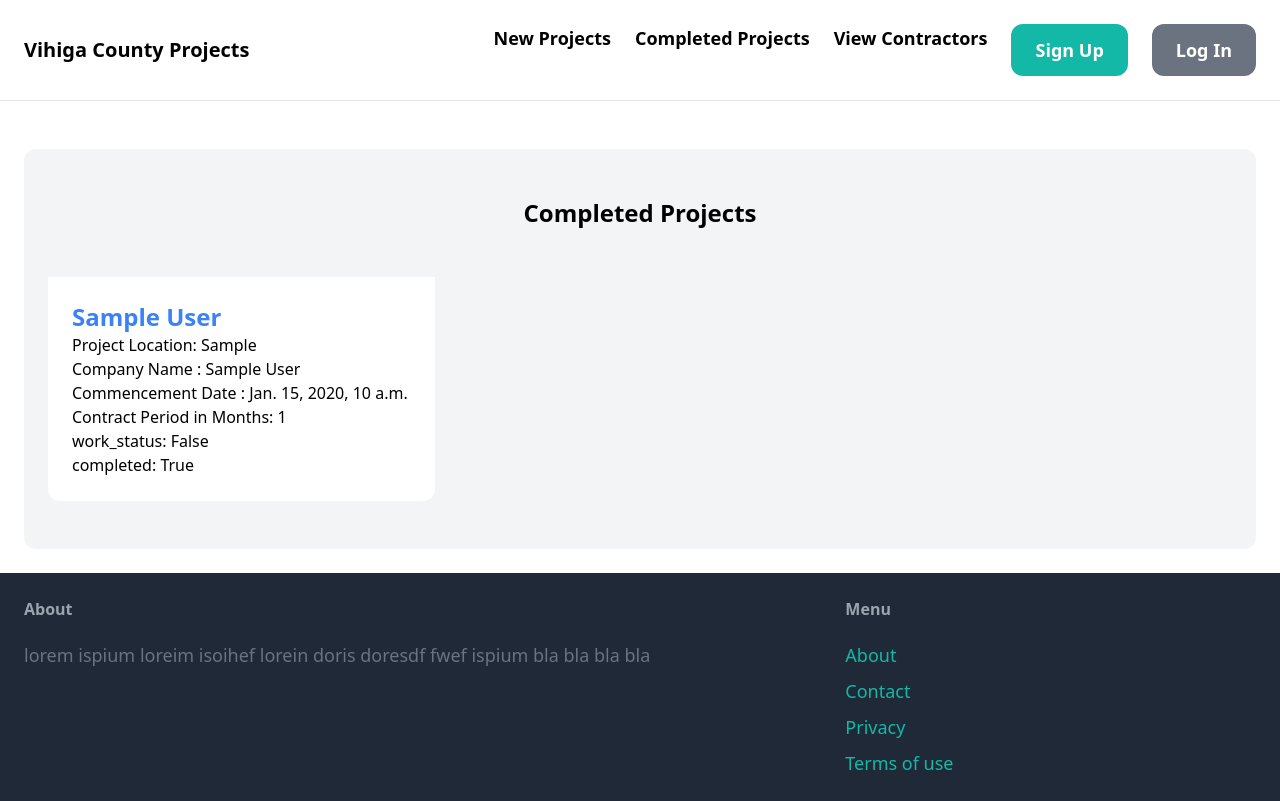
After one commit to Rogendo/VHC-Project-Tracker, a Django app: page /completed/ in a window 1280 px wide. The commit adds this page. Run offline with Django 4.2, Linux system fonts and the light colour scheme; tables that the repository leaves empty hold one stand-in row (values such as "Sample post"); some libraries are stand-ins or nearby versions.

Commit message:
user1 prototype1

```diff
--- a/projecttracker/settings.py
+++ b/projecttracker/settings.py
@@ -68,7 +68,7 @@ JAZZMIN_SETTINGS = {
     "site_icon": None,
 
     # Welcome text on the login screen
-    "welcome_sign": "Welcome to Vihiga County Information Management Admin Panel",
+    "welcome_sign": "Welcome to Task Manager Admin Panel",
 
     # Copyright on the footer
     "copyright": "Rogendo",
@@ -265,7 +265,8 @@ USE_TZ = True
 
 STATIC_URL = 'static/'
 STATIC_ROOT = 'static/'
-
+MEDIA_URL = 'media/'
+MEDIA_ROOT = BASE_DIR / 'media'
 # Default primary key field type
 # https://docs.djangoproject.com/en/4.1/ref/settings/#default-auto-field
 
--- a/projecttracker/urls.py
+++ b/projecttracker/urls.py
@@ -18,9 +18,14 @@ from django.urls import path,include,re_path
 from django.views.generic import TemplateView
 
 
+
 urlpatterns = [
     path('admin/', admin.site.urls),
-    path("user/", include("users.urls")),
-    path("",TemplateView.as_view(template_name="users/index.html")),
+
+    path("", include("users.urls")),
+    # path("",TemplateView.as_view(template_name="users/index.html")),
 
 ]
+# urlpatterns +=[re_path(r'^.*',TemplateView.as_view(template_name="users/index.html"))]
+
+# urlpatterns += [re_path(r'^.*', TemplateView.as_view(template_name='index.html'))]
--- a/requirements.txt
+++ b/requirements.txt
@@ -2,3 +2,5 @@ Django==4.1.1
 django-jazzmin==2.6.0
 djoser==2.2.0
 python-dateutil==2.8.2
+Pillow==9.5.0
+django-happenings==0.3.3
--- a/users/models.py
+++ b/users/models.py
@@ -34,10 +34,11 @@ class Minister(models.Model):
 # CREATING THE DATA TABLES
 class Contractor(models.Model):
     company_name = models.CharField(max_length=100)
-    ID_no = models.CharField(max_length=12)
-    # ID_no = models.CharField(max_length=12,unique=True
-    main_contractor = models.CharField(max_length=100)
-
+    company_ID_no = models.CharField(max_length=12)
+    company_email  = models.EmailField(null=True)
+    chief_contractor = models.CharField(max_length=100,unique=True)
+    chief_contractor_phone_no = models.CharField(max_length=12)
+    contracting_team_member_1 = models.CharField(max_length=100)
     def __str__(self):
         return self.company_name
 
@@ -52,18 +53,6 @@ class Procurement_Department(models.Model):
         db_table = 'Tables'
         # change model name in admin
         verbose_name = "Procurement Department"
-
-# class ContractImplementationTeam():
-    # name=
-    # ID_no=
-    # phone_no=
-
-# Tenders Table
-# class Tenders(models.Model):
-#     tender_ID = models.CharField(primary_key=True,unique=True,max_length=30)
-#     tender_name = models.CharField(unique=True,max_length=60)
-#     created_on = models.DateTimeField()
-#     project_name = models.CharField(max_length=100)
 
 
 PAYMENT_STATUS=(
@@ -91,6 +80,8 @@ class Project(models.Model):
     payments_made = models.CharField(max_length=20)
     payment_status = models.BooleanField(choices=PAYMENT_STATUS, default=1)
     work_status = models.BooleanField(choices=WORK_STATUS,default=0)
+    completed = models.BooleanField(default=False)
+
     updated_on = models.DateTimeField(auto_now_add=True)
     date = models.DateField()
     contract_period_months = models.PositiveIntegerField()
@@ -114,7 +105,7 @@ class Checklist(models.Model):
     checklist_name = models.CharField(max_length=80)
     project_name = models.ForeignKey(Project,on_delete=models.CASCADE,related_name="project")
     procurrement_department = models.ForeignKey(Procurement_Department,on_delete=models.CASCADE,related_name="procuring_dpt")
-    main_contractor = models.ForeignKey(Contractor,on_delete=models.CASCADE,related_name="contractor")
+    main_contractor = models.ForeignKey(Contractor, on_delete=models.CASCADE,related_name="contractor")
     checklist_document = models.FileField(upload_to='Checklist_Documents/')
     contract_period_months = models.PositiveIntegerField()
     date = models.DateField()
@@ -132,3 +123,13 @@ class Checklist(models.Model):
 
     def __str__(self):
         return self.checklist_name
+
+class ProjectProgress(models.Model):
+    project_name = models.ForeignKey(Project,on_delete=models.CASCADE,related_name='projectname')
+    company_name = models.ForeignKey(Contractor,on_delete=models.CASCADE,related_name='companyname')
+    # chief_contractor = models.ForeignKey(Contractor,to_field="chief_contractor",on_delete=models.CASCADE)
+    description = models.CharField(max_length=600)
+    images = models.ImageField(upload_to='Progress_Images/')
+    updated_at = models.DateTimeField()
+    def __str__(self):
+        return f"Progress for {self.project_name}"
--- /dev/null
+++ b/users/templates/users/base.html
@@ -0,0 +1,47 @@
+<!DOCTYPE html>
+<html lang="en">
+<head>
+    <meta charset="UTF-8">
+    <meta http-equiv="X-UA-Compatible" content="IE=edge">
+    <meta name="viewport" content="width=device-width, initial-scale=1.0">
+    <script src="https://cdn.tailwindcss.com"></script>
+    <title>{% block title %}{% endblock title %}| Project Management System</title>
+</head>
+<body>
+    <nav class="py-6 px-6 flex flex-wrap justify-between items-center border-b border-gray-200">
+        <a href="/" class="text-xl font-semibold">Vihiga County Projects</a>
+        <div class="flex space-x-6 mt-4 sm:mt-0">
+            <a href="{% url 'home' %}" class="text-lg font-semibold hover:text-gray-500">New Projects</a>
+            <a href="{% url 'completed' %}" class="text-lg font-semibold hover:text-gray-500">Completed Projects</a>
+            <a href="#" class="text-lg font-semibold hover:text-gray-500">View Contractors</a>
+            <a href="#" class="px-6 py-3 text-lg font-semibold bg-teal-500 text-white rounded-xl hover:bg-teal-700">Sign Up</a>
+            <a href="#" class="px-6 py-3 text-lg font-semibold bg-gray-500 text-white rounded-xl hover:bg-gray-700">Log In</a>
+        </div>
+    </nav>
+
+
+
+    <div class="px-6 py-6">
+        {% block content %}
+        {% endblock content %}
+    </div>
+    <footer class="py-6 px-6 flex justify-between bg-gray-800">
+        <div class="w-2/3 pr-10">
+            <h3 class="mb-5 font-semibold text-gray-400">About</h3>
+            <p class="text-lg text-gray-500">lorem ispium loreim isoihef lorein doris doresdf fwef ispium bla bla bla bla </p>
+        </div>
+        <div class="w-1/3">
+        <h3 class="mb-5 font-semibold text-gray-400">Menu</h3>
+        <ul class="space-y-2">
+            <li><a href=" {% url 'about' %}" class ="text-lg text-teal-500 hover:text-teal-700">About</a></li>
+            <li><a href="{% url 'contact' %}" class ="text-lg text-teal-500 hover:text-teal-700">Contact</a></li>
+            <li><a href="{% url 'privacy' %}" class ="text-lg text-teal-500 hover:text-teal-700">Privacy</a></li>
+            <li><a href="{% url 'terms' %}" class ="text-lg text-teal-500 hover:text-teal-700">Terms of use</a></li>
+
+
+        </ul>
+
+        </div>
+    </footer>
+</body>
+</html>
--- /dev/null
+++ b/users/templates/users/completed_projects.html
@@ -0,0 +1,41 @@
+{% extends 'users/base.html'%}
+{% block title %} Vihiga County {% endblock title %}
+{% block content %}
+    {% comment %} <h1>Landing Page </h1>
+    <h3>Getting started</h3>
+    <p>Have an account?</p> {% endcomment %}
+<div class = "mt-6 px-6 py-12 bg-gray-100 rounded-xl">
+    <h2 class="mb-12 text-2xl text-center font-bold">Completed Projects</h2>
+    <div class="grid grid-cols-3 gap-3">
+        {% for project in projects %}
+
+            <div class="p-6 bg-white rounded-b-xl">
+                {% if project.completed == True %}
+                <a href="#">
+                <h2 class="text-2xl text-blue-500 font-bold">{{ project.project_name}} </h2>
+
+                </a>
+                <div>
+                    <p class="text-1xl  ">Project Location: {{ project.project_location}} </p>
+                    <p class="text-1xl">Company Name : {{ project.company_name}} </p>
+                    <p class="text-1xl">Commencement Date : {{ project.commencement_date}} </p>
+                    <p class="text-1xl">Contract Period in Months: {{ project.contract_period_months}} </p>
+                    <p class="text-1xl">work_status: {{ project.work_status}} </p>
+                    <p class="text-1xl">completed: {{ project.completed}} </p>
+
+                </div>
+                {% endif %}
+
+            </div>
+
+        {% endfor %}
+    </div>
+</div>
+
+    {% comment %} <a href="{% url 'student-login' %}">Login as Student</a><br> {% endcomment %}
+    {% comment %} <h2><a href="{% url 'login' %}">Login </a></h2>
+
+    <p>Not yet registered!</p>
+    <a href="{% url 'accountant-signup' %}">Signup as Accountant / Procurement officer </a><br>
+    <a href="{% url 'minister-signup' %}">Signup as Minister / Architect / Admin</a> {% endcomment %}
+    {% endblock content %}
--- a/users/urls.py
+++ b/users/urls.py
@@ -3,6 +3,12 @@ from . import views
 from django.contrib.auth import views as auth_views
 
 urlpatterns = [
+    path("",views.home,name="home"),
+    path('completed/',views.completed , name='completed'),
+    path('about/',views.about,name='about'),
+    path("contact/",views.contact,name='contact'),
+    path('privacy/',views.privacy_policy,name='privacy'),
+    path('terms/',views.terms_and_conditions,name='terms'),
     path("accountant/", views.accountant_home, name="accountant-home"),
     path("minister/", views.minister_home, name="minister-home"),
     path("login/", views.LoginView.as_view(), name="login"),
--- a/users/views.py
+++ b/users/views.py
@@ -1,4 +1,4 @@
-from django.shortcuts import render
+from django.shortcuts import render, get_object_or_404
 from django.shortcuts import redirect, render
 from django.views.generic import CreateView
 from .models import User
@@ -8,11 +8,39 @@ from django.contrib.auth import views as auth_views
 from django.contrib.auth.decorators import login_required
 from django.urls import reverse
 from .decorators import accountant_required,minister_required
+from users.models import Accountant, Minister, Contractor, Project, Checklist, Procurement_Department,ProjectProgress
 
+def detail(request,pk):
+    project=get_object_or_404(Project,pk=pk)
+    return render (request,'users/detail.html',{
+        'project':project
+    })
 
-class Home:
-    def home(request):
-        return render(request='users/index.html')
+def completed(request):
+    projects = Project.objects.all()
+    contractor = Contractor.objects.all()
+    return render(request, 'users/completed_projects.html',{
+                  'contractor':contractor,
+                  'projects':projects,})
+
+def home(request):
+    projects = Project.objects.all()
+    contractor = Contractor.objects.all()
+    return render(request, 'users/index.html',{
+                  'contractor':contractor,
+                  'projects':projects,})
+
+def contact(request):
+    return render(request, 'users/contact.html')
+
+def privacy_policy(request):
+    return render(request,'users/privacy_policy.html')
+
+def terms_and_conditions(request):
+    return render(request,'users/terms_conditions.html')
+
+def about(request):
+    return render(request,'users/about.html')
 
 # Create your views here.
 class AccountantSignUpForm(CreateView):
```
Also changed, not shown: users/admin.py (+38 -5 lines), users/templates/users/contact.html (added, +7 -0 lines), users/templates/users/detail.html (added, +27 -0 lines), users/templates/users/index.html (+42 -14 lines), users/migrations/0001_initial.py, 2 other files.
